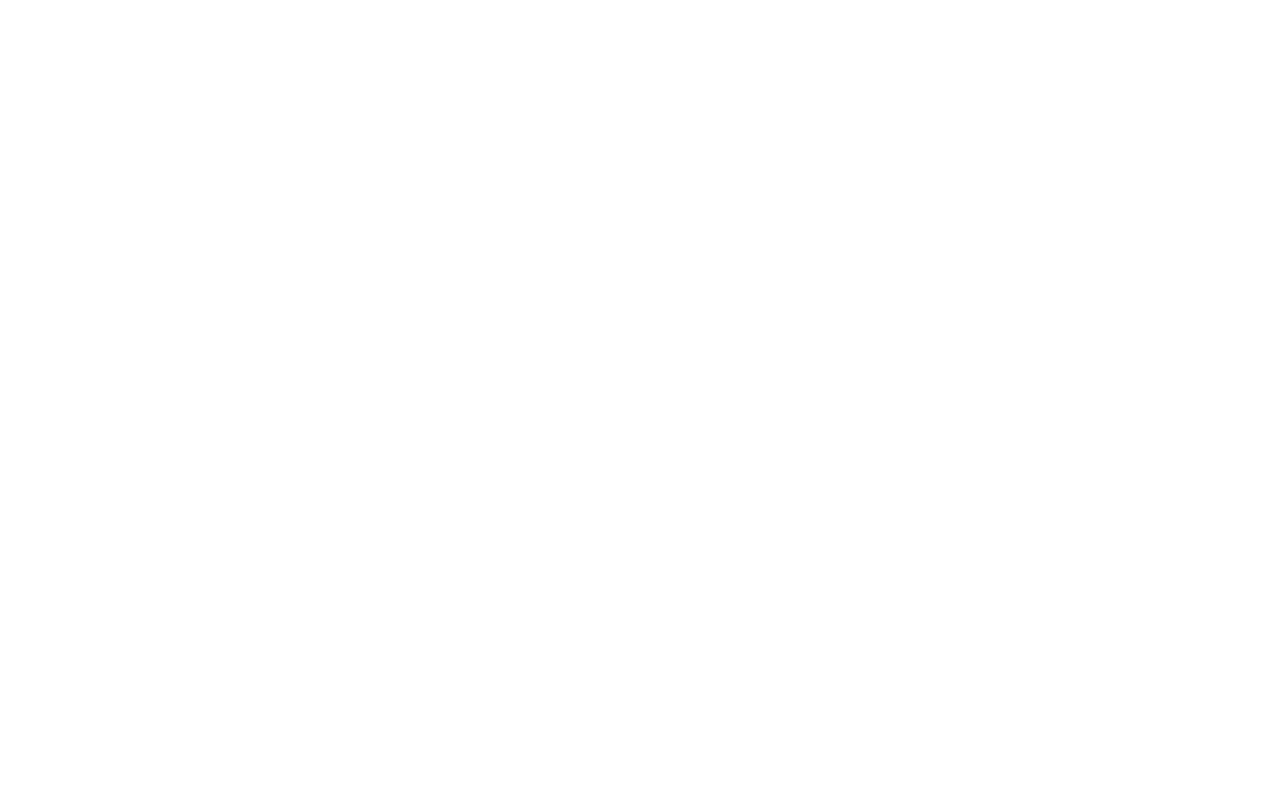
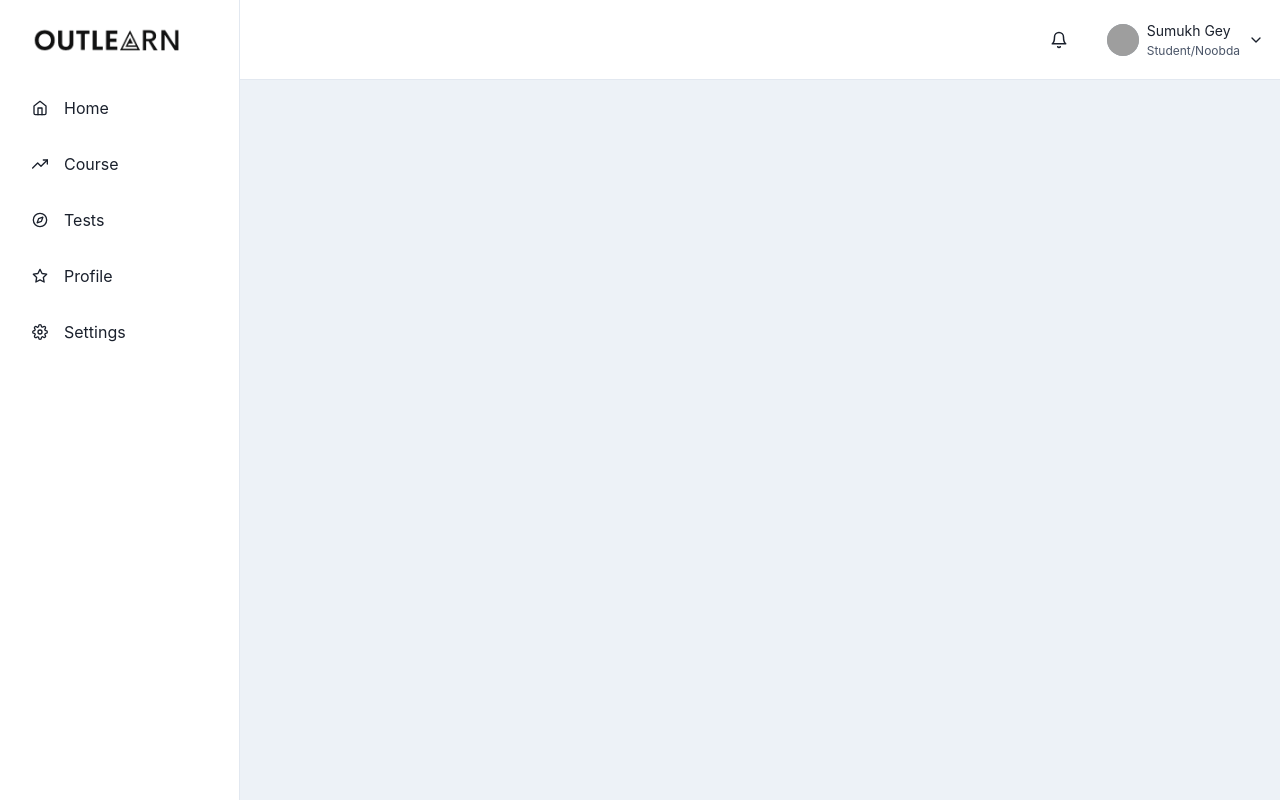
Before and after one commit to prajwalmadhav/adaler-frontend, a React (Create React App) app: page /test in a window 1280 px wide. Built offline with nearby package versions, Linux system fonts and the light colour scheme; no server answers; grey boxes are pictures that could not be loaded.

Commit message:
basic Dashboard added and linked to navbar

```diff
--- a/src/components/Dashboard/Sidebar.tsx
+++ b/src/components/Dashboard/Sidebar.tsx
@@ -1,5 +1,229 @@
-import React from 'react';
+import React, { ReactNode } from 'react';
+import {
+  IconButton,
+  Avatar,
+  Box,
+  CloseButton,
+  Flex,
+  HStack,
+  VStack,
+  Icon,
+  useColorModeValue,
+  Link,
+  Drawer,
+  DrawerContent,
+  Text,
+  useDisclosure,
+  BoxProps,
+  FlexProps,
+  Menu,
+  MenuButton,
+  MenuDivider,
+  MenuItem,
+  MenuList,
+} from '@chakra-ui/react';
+import {
+  FiHome,
+  FiTrendingUp,
+  FiCompass,
+  FiStar,
+  FiSettings,
+  FiMenu,
+  FiBell,
+  FiChevronDown,
+} from 'react-icons/fi';
+import { IconType } from 'react-icons';
+import { ReactText } from 'react';
+import Logo from "../../assets/Images/logoblack.png";
 
-export default function Dashboard() {
-  return <div></div>;
+interface LinkItemProps {
+  name: string;
+  icon: IconType;
 }
+const LinkItems: Array<LinkItemProps> = [
+  { name: 'Home', icon: FiHome },
+  { name: 'Course', icon: FiTrendingUp },
+  { name: 'Tests', icon: FiCompass },
+  { name: 'Profile', icon: FiStar },
+  { name: 'Settings', icon: FiSettings },
+];
+
+export default function SidebarWithHeader({
+  children,
+}: {
+  children: ReactNode;
+}) {
+  const { isOpen, onOpen, onClose } = useDisclosure();
+  return (
+    <Box minH="100vh" bg={useColorModeValue('gray.100', 'gray.900')}>
+      <SidebarContent
+        onClose={() => onClose}
+        display={{ base: 'none', md: 'block' }}
+      />
+      <Drawer
+        autoFocus={false}
+        isOpen={isOpen}
+        placement="left"
+        onClose={onClose}
+        returnFocusOnClose={false}
+        onOverlayClick={onClose}
+        size="full">
+        <DrawerContent>
+          <SidebarContent onClose={onClose} />
+        </DrawerContent>
+      </Drawer>
+      {/* mobilenav */}
+      <MobileNav onOpen={onOpen} />
+      <Box ml={{ base: 0, md: 60 }} p="4">
+        {children}
+      </Box>
+    </Box>
+  );
+}
+
+interface SidebarProps extends BoxProps {
+  onClose: () => void;
+}
+
+const SidebarContent = ({ onClose, ...rest }: SidebarProps) => {
+  return (
+    <Box
+      transition="3s ease"
+      bg={useColorModeValue('white', 'gray.900')}
+      borderRight="1px"
+      borderRightColor={useColorModeValue('gray.200', 'gray.700')}
+      w={{ base: 'full', md: 60 }}
+      pos="fixed"
+      h="full"
+      {...rest}>
+      <Flex h="20" alignItems="center" mx="8" justifyContent="space-between">
+        <Text fontSize="2xl" fontFamily="monospace" fontWeight="bold">
+        <img alt='logo' style={{ width: 150 }} src={ Logo } />
+        </Text>
+        <CloseButton display={{ base: 'flex', md: 'none' }} onClick={onClose} />
+      </Flex>
+      {LinkItems.map((link) => (
+        <NavItem key={link.name} icon={link.icon}>
+          {link.name}
+        </NavItem>
+      ))}
+    </Box>
+  );
+};
+
+interface NavItemProps extends FlexProps {
+  icon: IconType;
+  children: ReactText;
+}
+const NavItem = ({ icon, children, ...rest }: NavItemProps) => {
+  return (
+    <Link href="#" style={{ textDecoration: 'none' }} _focus={{ boxShadow: 'none' }}>
+      <Flex
+        align="center"
+        p="4"
+        mx="4"
+        borderRadius="lg"
+        role="group"
+        cursor="pointer"
+        _hover={{
+          bg: '#080f7b',
+          color: 'white',
+        }}
+        {...rest}>
+        {icon && (
+          <Icon
+            mr="4"
+            fontSize="16"
+            _groupHover={{
+              color: 'white',
+            }}
+            as={icon}
+          />
+        )}
+        {children}
+      </Flex>
+    </Link>
+  );
+};
+
+interface MobileProps extends FlexProps {
+  onOpen: () => void;
+}
+const MobileNav = ({ onOpen, ...rest }: MobileProps) => {
+  return (
+    <Flex
+      ml={{ base: 0, md: 60 }}
+      px={{ base: 4, md: 4 }}
+      height="20"
+      alignItems="center"
+      bg={useColorModeValue('white', 'gray.900')}
+      borderBottomWidth="1px"
+      borderBottomColor={useColorModeValue('gray.200', 'gray.700')}
+      justifyContent={{ base: 'space-between', md: 'flex-end' }}
+      {...rest}>
+      <IconButton
+        display={{ base: 'flex', md: 'none' }}
+        onClick={onOpen}
+        variant="outline"
+        aria-label="open menu"
+        icon={<FiMenu />}
+      />
+
+      <Text
+        display={{ base: 'flex', md: 'none' }}
+        fontSize="2xl"
+        fontFamily="monospace"
+        fontWeight="bold">
+        Logo
+      </Text>
+
+      <HStack spacing={{ base: '0', md: '6' }}>
+        <IconButton
+          size="lg"
+          variant="ghost"
+          aria-label="open menu"
+          icon={<FiBell />}
+        />
+        <Flex alignItems={'center'}>
+          <Menu>
+            <MenuButton
+              py={2}
+              transition="all 0.3s"
+              _focus={{ boxShadow: 'none' }}>
+              <HStack>
+                <Avatar
+                  size={'sm'}
+                  src={
+                    'https://avatars.githubusercontent.com/u/48212565?v=4'
+                  }
+                />
+                <VStack
+                  display={{ base: 'none', md: 'flex' }}
+                  alignItems="flex-start"
+                  spacing="1px"
+                  ml="2">
+                  <Text fontSize="sm">Sumukh Gey</Text>
+                  <Text fontSize="xs" color="gray.600">
+                    Student/Noobda
+                  </Text>
+                </VStack>
+                <Box display={{ base: 'none', md: 'flex' }}>
+                  <FiChevronDown />
+                </Box>
+              </HStack>
+            </MenuButton>
+            <MenuList
+              bg={useColorModeValue('white', 'gray.900')}
+              borderColor={useColorModeValue('gray.200', 'gray.700')}>
+              <MenuItem>Profile</MenuItem>
+              <MenuItem>Settings</MenuItem>
+              <MenuItem>Billing</MenuItem>
+              <MenuDivider />
+              <MenuItem>Sign out</MenuItem>
+            </MenuList>
+          </Menu>
+        </Flex>
+      </HStack>
+    </Flex>
+  );
+};
--- a/src/components/NavBar/Navbar.tsx
+++ b/src/components/NavBar/Navbar.tsx
@@ -40,6 +40,7 @@ import {
   import { Col, Container, Form, Navbar } from "react-bootstrap";
 import SignInModal from '../Modals/SignInModal';
 import SignUpModal from '../Modals/SignUpModal';
+import Logo from "../../assets/Images/logoblack.png";
 
   export default function NavBar() {
 
@@ -86,7 +87,7 @@ import SignUpModal from '../Modals/SignUpModal';
               textAlign={useBreakpointValue({ base: 'center', md: 'left' })}
               fontFamily={'heading'}
               color={useColorModeValue('gray.800', 'white')}>
-              Logo
+              <img alt='logo' style={{ width: 150 }} src={ Logo } />   {/* logo */}
             </Text>
 
             <Flex display={{ base: 'none', md: 'flex' }} ml={10}>
@@ -283,22 +284,23 @@ import SignUpModal from '../Modals/SignUpModal';
 
   const NAV_ITEMS: Array<NavItem> = [
     {
-      label: 'Inspiration',
+      label: 'About Us',
       children: [
         {
-          label: 'Explore Design Work',
+          label: 'TESTING 1[PG]',
           subLabel: 'Trending Design to inspire you',
-          href: '#',
+          href: '/test',
         },
         {
           label: 'New & Noteworthy',
           subLabel: 'Up-and-coming Designers',
           href: '#',
+
         },
       ],
     },
     {
-      label: 'Find Work',
+      label: 'Features',
       children: [
         {
           label: 'Job Board',
@@ -313,11 +315,11 @@ import SignUpModal from '../Modals/SignUpModal';
       ],
     },
     {
-      label: 'Learn Design',
+      label: 'Contact Us',
       href: '#',
     },
     {
-      label: 'Hire Designers',
+      label: '',
       href: '#',
     },
   ];
--- a/src/pages/Dashboard/Dashboard.tsx
+++ b/src/pages/Dashboard/Dashboard.tsx
@@ -1,12 +1,12 @@
 import React from 'react'
-
 import { BrowserRouter as Router, Route,Link } from 'react-router-dom'
+import Sidebar from '../../components/Dashboard/Sidebar'
 
 export default function Homepage() {
     return (
 
         <>
-
+            <Sidebar children={undefined} />
 
         </>
     )
```
Also changed, not shown: src/assets/Images/logoblack.png (added).
